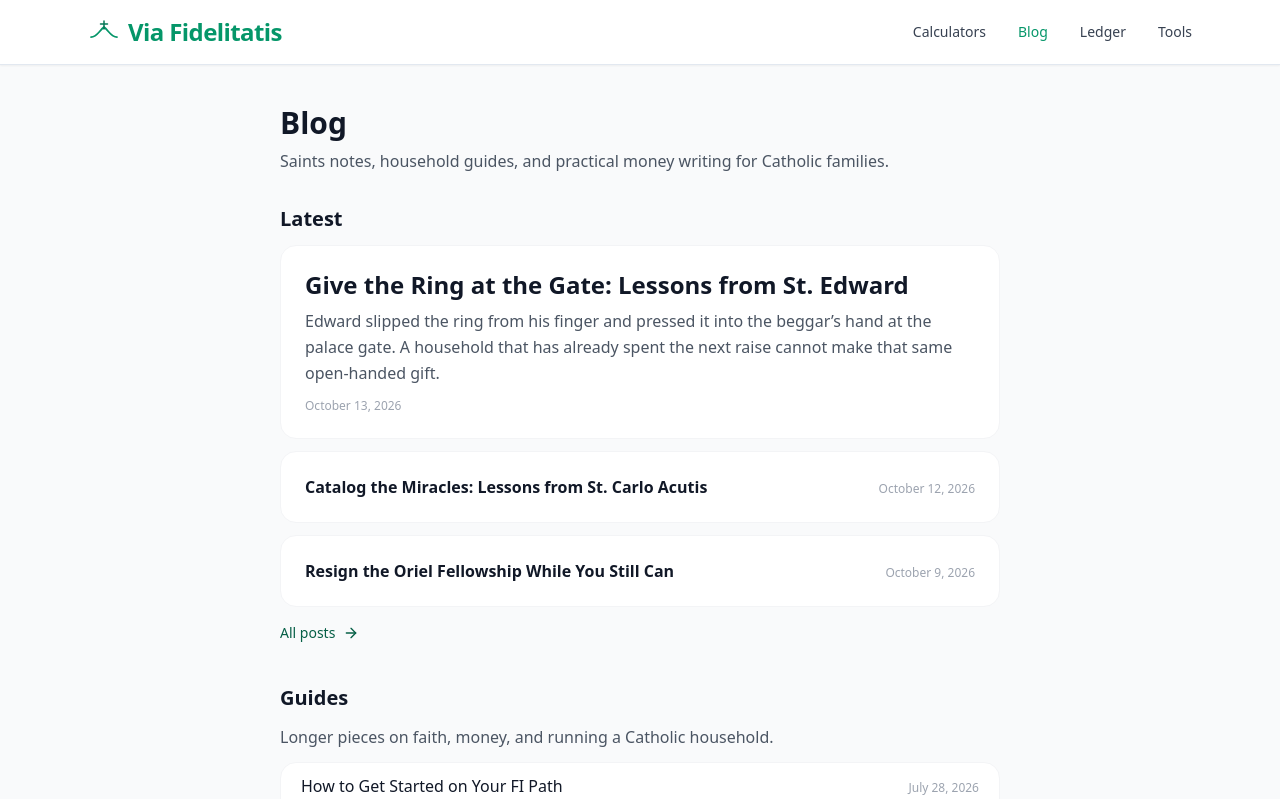
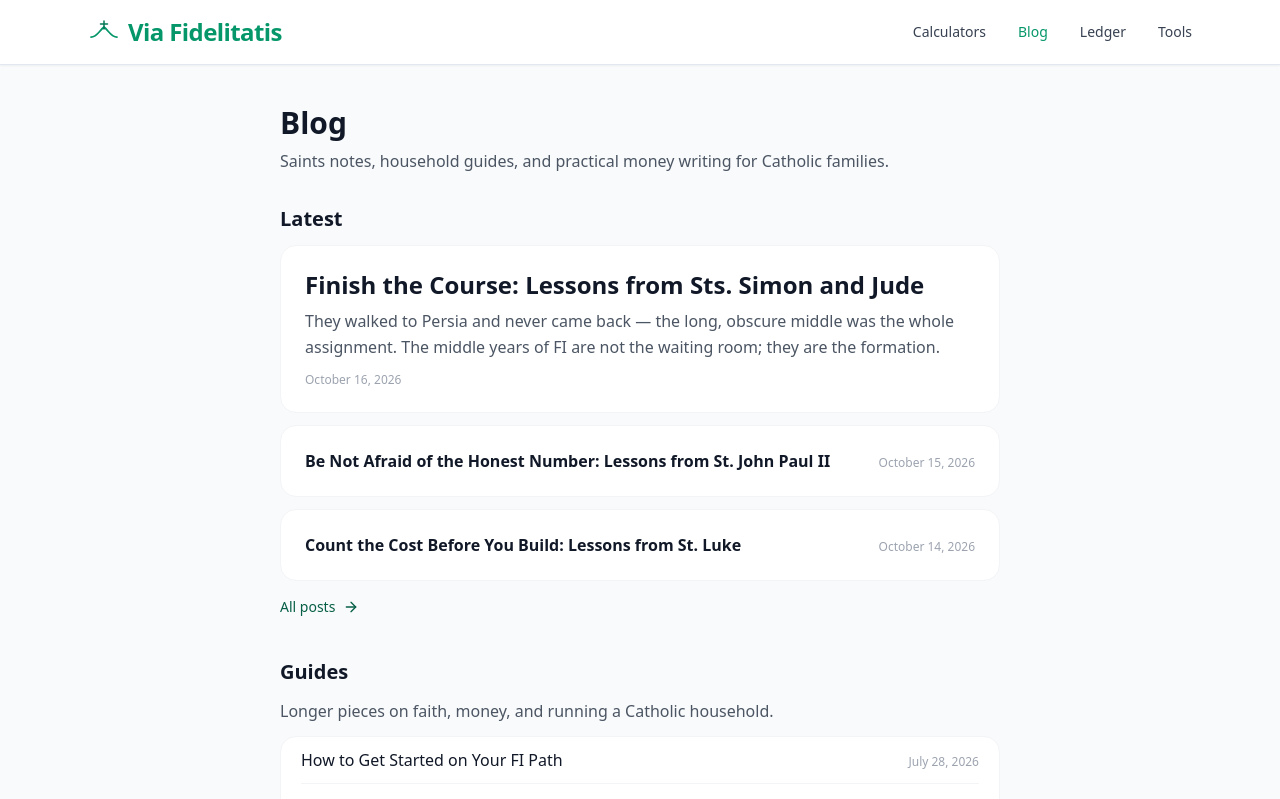
Before and after one commit to daughterpop/super-fi-calc, a React (Vite) app: page /blog in a window 1280 px wide. Shown: the top 799 px of the page. Built offline with nearby package versions, Linux system fonts and the light colour scheme.

Commit message:
Index: add three new essays to posts.js

```diff
--- a/src/data/posts.js
+++ b/src/data/posts.js
@@ -1,4 +1,35 @@
 const rawPosts = [
+  {
+    title: 'Count the Cost Before You Build: Lessons from St. Luke',
+    date: 'October 14, 2026',
+    dateSort: '2026-10-14',
+    excerpt: 'Luke recorded the question Jesus put to every builder: which of you does not first sit down and count the cost? A household raising its tower without that number is building barns in the dark.',
+    readTime: '4 min read',
+    link: '/blog/count-the-cost-before-you-build-lessons-from-st-luke',
+    tags: ['Stewardship', 'Seasonal', 'Planning'],
+    featured: false
+  },
+  {
+    title: 'Be Not Afraid of the Honest Number: Lessons from St. John Paul II',
+    date: 'October 15, 2026',
+    dateSort: '2026-10-15',
+    excerpt: "His first words as pope were \u2018be not afraid.\u2019 The household that will not total its debts and state its savings rate is managing a fog \u2014 and the fog always lifts as a crisis.",
+    readTime: '4 min read',
+    link: '/blog/be-not-afraid-of-the-honest-number-lessons-from-st-john-paul-ii',
+    tags: ['Stewardship', 'Seasonal', 'Courage'],
+    featured: false
+  },
+  {
+    title: 'Finish the Course: Lessons from Sts. Simon and Jude',
+    date: 'October 16, 2026',
+    dateSort: '2026-10-16',
+    excerpt: 'They walked to Persia and never came back \u2014 the long, obscure middle was the whole assignment. The middle years of FI are not the waiting room; they are the formation.',
+    readTime: '4 min read',
+    link: '/blog/finish-the-course-lessons-from-sts-simon-and-jude',
+    tags: ['Stewardship', 'Seasonal', 'Perseverance'],
+    featured: false
+  },
+
   {
     title: 'Give the Ring at the Gate: Lessons from St. Edward',
     date: 'October 13, 2026',
```
